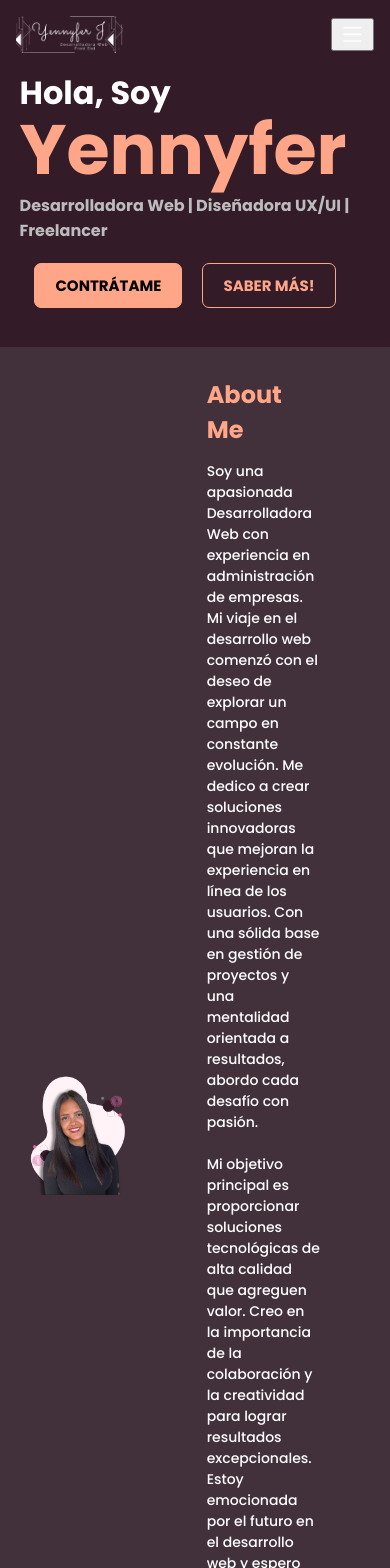
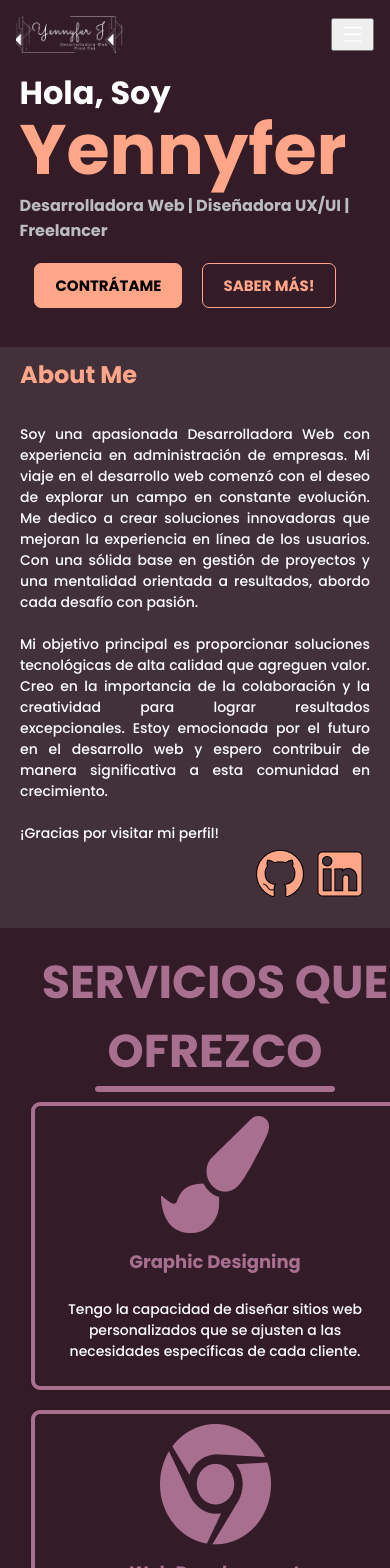
Before and after one commit to Yennyferjp/MyPortfolio, a React (Vite) app: page / in a window 390 px wide. Shown: the top 1568 px of the page. Built offline with nearby package versions, Linux system fonts and the light colour scheme.

Commit message:
Changes Mobile First Aboutme

```diff
--- a/src/Components/AboutMe/AboutMe.jsx
+++ b/src/Components/AboutMe/AboutMe.jsx
@@ -34,11 +34,16 @@ const AboutMe = () => {
         src={Yennyfer} alt='Foto Yennyfer' />
       </div>
       <div className={styles.rightSection}>
-        <h3 className={styles.title}>About Me</h3>
+        <div className={styles.titulo}><h3 className={styles.title}>About Me</h3></div>
+
         <p className={styles.paragraph}>
           Soy una apasionada Desarrolladora Web con experiencia en administración de empresas. Mi viaje en el desarrollo web comenzó con el deseo de explorar un campo en constante evolución. Me dedico a crear soluciones innovadoras que mejoran la experiencia en línea de los usuarios. Con una sólida base en gestión de proyectos y una mentalidad orientada a resultados, abordo cada desafío con pasión.
           <br /><br />Mi objetivo principal es proporcionar soluciones tecnológicas de alta calidad que agreguen valor. Creo en la importancia de la colaboración y la creatividad para lograr resultados excepcionales. Estoy emocionada por el futuro en el desarrollo web y espero contribuir de manera significativa a esta comunidad en crecimiento.
-          <br /><br />¡Gracias por visitar mi perfil! <span className={styles.imageWrapper}>
+          <br /><br />¡Gracias por visitar mi perfil!
+
+
+
+            <div className={styles.imagenes}>
             <img
               src={GitHub}
               alt='GitHub'
@@ -55,7 +60,7 @@ const AboutMe = () => {
               onMouseLeave={handleLinkedinMouseLeave}
               style={{ transform: `scale(${linkedinImageScale})` }}
             />
-          </span>
+</div>
         </p>
 
 
--- a/src/Components/AboutMe/AboutMe.module.css
+++ b/src/Components/AboutMe/AboutMe.module.css
@@ -10,7 +10,6 @@ body {
   padding: 20px;
   background-color: #42313B;
   margin-top: 0;
-  left: 0;
 }
 
 .leftSection {
@@ -25,7 +24,7 @@ body {
 
 .rightSection {
   flex: 2;
-  padding: 20px;
+  padding: 0 20px;
 }
 
 .title {
@@ -36,8 +35,6 @@ body {
   font-style: normal;
   font-weight: 600;
   line-height: normal;
-  padding: 0 40px 0;
-
 }
 
 .paragraph {
@@ -47,7 +44,8 @@ body {
   font-style: normal;
   font-weight: 400;
   line-height: normal;
-  padding: 0 40px;
+  text-align: justify;
+
 }
 
 .inlineImage {
@@ -59,9 +57,16 @@ body {
   vertical-align: middle;
 }
 
-@media (max-width: 768px) {
+.imagenes{
+  display: flex;
+
+  align-content: center;
+  justify-content: center;
+}
+
+@media screen and (max-width: 904px) and (min-width: 380px) {
   .AboutMe {
-    padding: 10px;
+    padding: 10px 0;
   }
 
   .title {
@@ -71,5 +76,18 @@ body {
   .paragraph {
     font-size: 14px;
   }
+  .leftSection{
+    display: none;
+  }
+
+  .titulo{
+    display: ruby-text;
+  }
+
+  .imagenes{
+    display: flex;
+    justify-content: end;
+
+  }
 
 }
```
